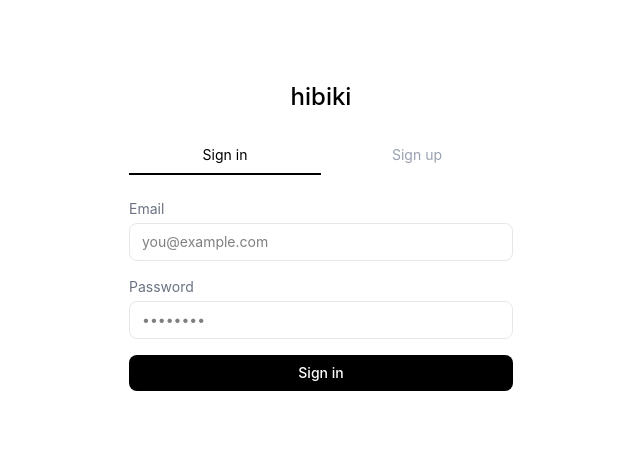
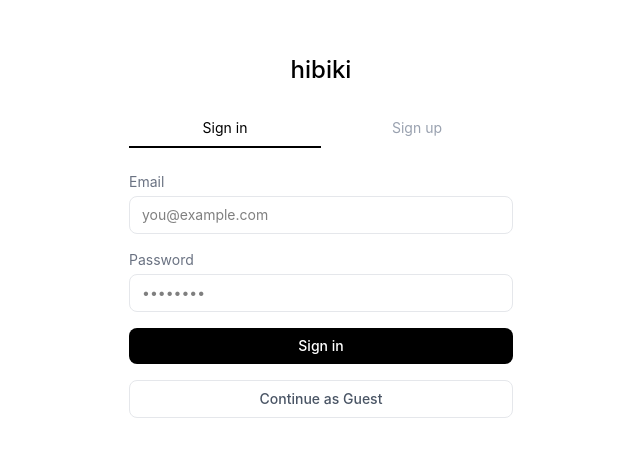
Before and after one commit to piero-ac/Hibiki, a React (Vite) app: page /auth in a window 1280 px wide. Shown: the part 164-620 px from the top of the page, without its empty margins (319-959 px from the left). Built offline with nearby package versions, Linux system fonts and the light colour scheme; no server answers.

Commit message:
Add create guest session logic

```diff
--- a/src/routes/auth.tsx
+++ b/src/routes/auth.tsx
@@ -42,6 +42,11 @@ function RouteComponent() {
     }
   }
 
+  async function handleGuest() {
+    await account.createAnonymousSession()
+    navigate({ to: '/' })
+  }
+
   return (
     <div className="min-h-screen flex items-center justify-center px-4">
       <div className="w-full max-w-sm">
@@ -55,6 +60,7 @@ function RouteComponent() {
             Sign in
           </button>
           <button
+            disabled
             onClick={() => setMode('signup')}
             className={`flex-1 pb-2 text-sm border-b-2 transition-colors ${mode === 'signup' ? 'border-black text-black' : 'border-transparent text-gray-400'}`}
           >
@@ -111,6 +117,14 @@ function RouteComponent() {
                 ? 'Sign in'
                 : 'Create account'}
           </button>
+          <button
+            type="button"
+            disabled={isPending}
+            onSubmit={handleGuest}
+            className="w-full border border-gray-200 text-gray-600 rounded-lg py-2 text-sm font-medium hover:border-gray-400 transition-colors"
+          >
+            {isPending ? 'Please wait...' : 'Continue as Guest'}
+          </button>
         </form>
       </div>
     </div>
```
